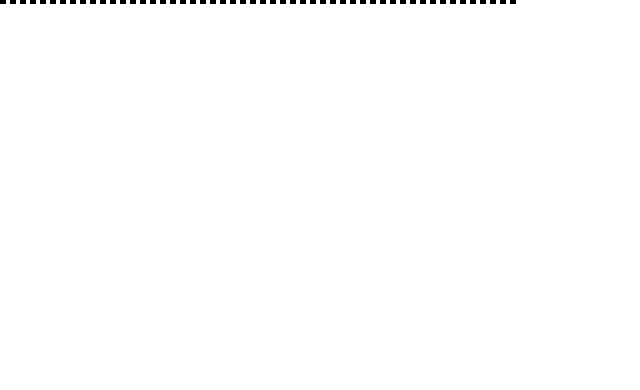
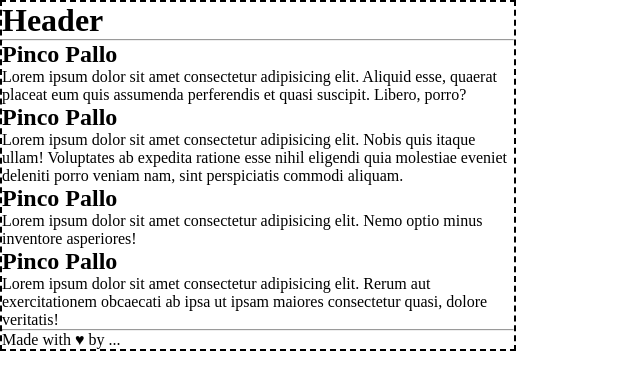
Before and after one commit to AbdeslamElFtouh/htmlcss.wireframe, a plain HTML site: page index.html in a window 1280 px wide. Shown: the whole page, without its empty margins (0-640 px from the left). Drawn offline with Linux system fonts and the light colour scheme.

Commit message:
ADD struttura pagina html completata

```diff
--- a/index.html
+++ b/index.html
@@ -10,33 +10,33 @@
 <body>
 
     <header>
-        <h1></h1>
+        <h1>Header</h1>
     </header>
-
+    <hr>
     <main>
         <article>
-            <h2></h2>
-            <p></p>
+            <h2>Pinco Pallo</h2>
+            <p>Lorem ipsum dolor sit amet consectetur adipisicing elit. Aliquid esse, quaerat placeat eum quis assumenda perferendis et quasi suscipit. Libero, porro?</p>
         </article>
 
         <article>
-            <h2></h2>
-            <p></p>
+            <h2>Pinco Pallo</h2>
+            <p>Lorem ipsum dolor sit amet consectetur adipisicing elit. Nobis quis itaque ullam! Voluptates ab expedita ratione esse nihil eligendi quia molestiae eveniet deleniti porro veniam nam, sint perspiciatis commodi aliquam.</p>
         </article>
 
         <article>
-            <h2></h2>
-            <p></p>
+            <h2>Pinco Pallo</h2>
+            <p>Lorem ipsum dolor sit amet consectetur adipisicing elit. Nemo optio minus inventore asperiores!</p>
         </article>
 
         <article>
-            <h2></h2>
-            <p></p>
+            <h2>Pinco Pallo</h2>
+            <p>Lorem ipsum dolor sit amet consectetur adipisicing elit. Rerum aut exercitationem obcaecati ab ipsa ut ipsam maiores consectetur quasi, dolore veritatis!</p>
         </article>
     </main>
-
+    <hr>
     <footer>
-        <p></p>
+        <p>Made with &hearts; by ...</p>
     </footer>
 </body>
 </html>
```
